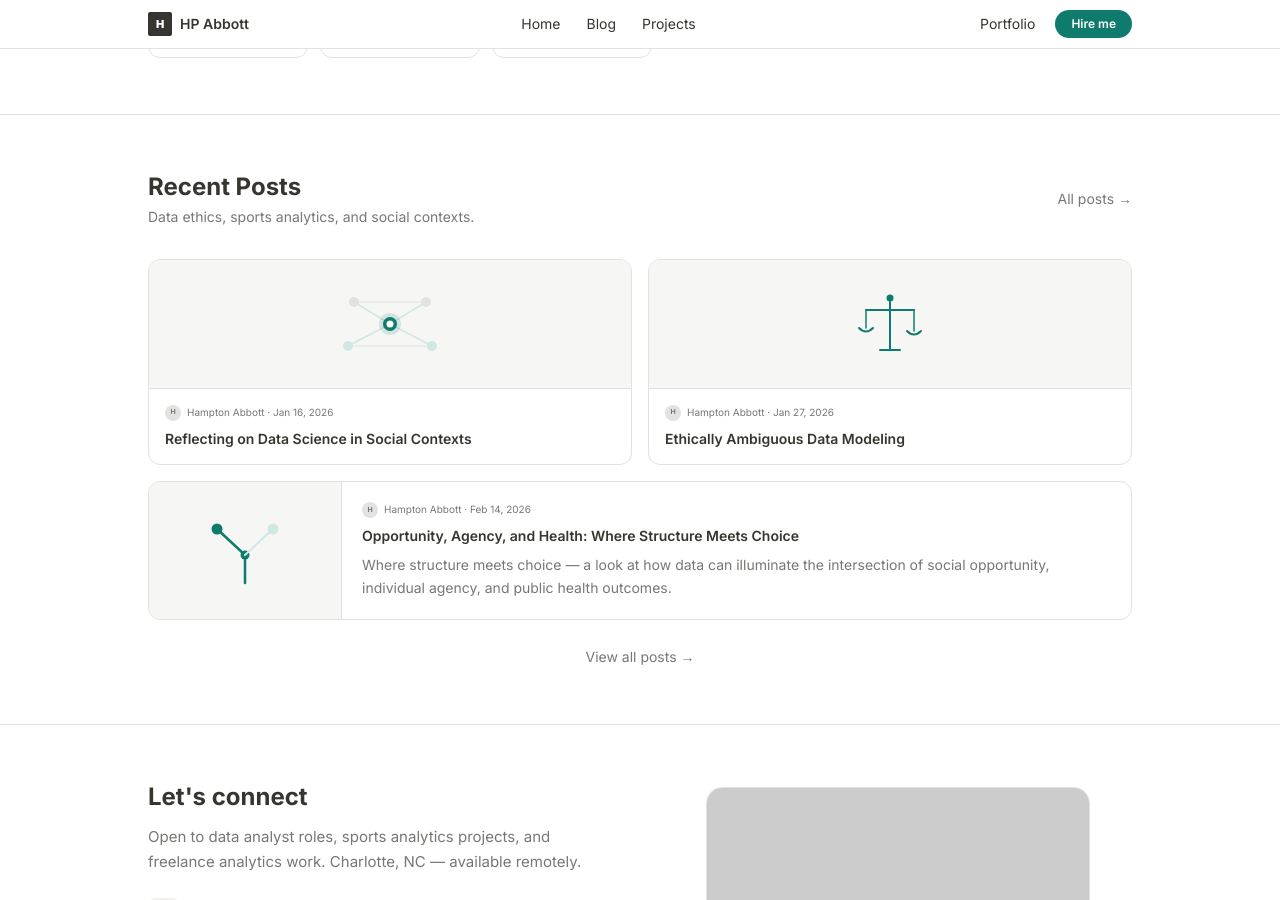
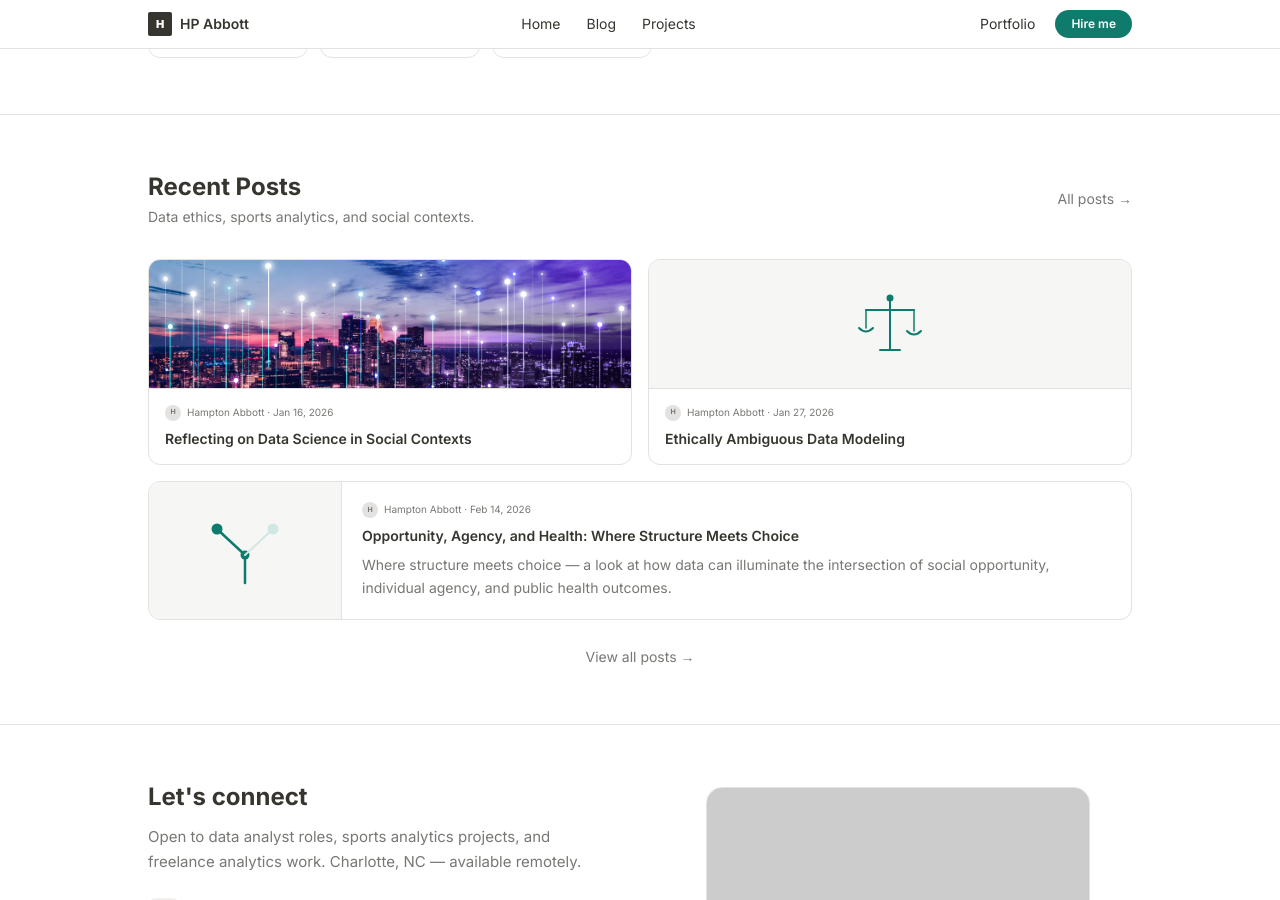
Before and after one commit to HPAuncc/HPAuncc.github.io, a Jekyll site: the page built from index.html, in a window 1280 px wide and 900 px high, scrolled down 1204 px. Built offline with Jekyll 4.4.1, drawn with Linux system fonts in a browser that asks for light colours; nearby versions of some CDN libraries.

Commit message:
Add city skyline thumbnail to Blog 1 card

```diff
--- a/index.html
+++ b/index.html
@@ -280,25 +280,8 @@ layout: null
 
       <!-- Blog 1 -->
       <a href="/2026/01/16/reflecting-on-data-science.html" class="block bg-white border border-[#e3e2e0] rounded-xl overflow-hidden ch">
-        <div class="bg-[#f6f6f5] h-32 flex items-center justify-center">
-          <svg width="108" height="72" viewBox="0 0 108 72" fill="none" xmlns="http://www.w3.org/2000/svg">
-            <!-- Connection lines -->
-            <line x1="54" y1="36" x2="18" y2="14" stroke="#d0e8e4" stroke-width="1.5"/>
-            <line x1="54" y1="36" x2="90" y2="14" stroke="#d0e8e4" stroke-width="1.5"/>
-            <line x1="54" y1="36" x2="12" y2="58" stroke="#d0e8e4" stroke-width="1.5"/>
-            <line x1="54" y1="36" x2="96" y2="58" stroke="#d0e8e4" stroke-width="1.5"/>
-            <line x1="18" y1="14" x2="90" y2="14" stroke="#e3e2e0" stroke-width="1"/>
-            <line x1="12" y1="58" x2="96" y2="58" stroke="#e3e2e0" stroke-width="1"/>
-            <!-- Outer nodes -->
-            <circle cx="18" cy="14" r="5" fill="#e3e2e0"/>
-            <circle cx="90" cy="14" r="5" fill="#e3e2e0"/>
-            <circle cx="12" cy="58" r="5" fill="#d0e8e4"/>
-            <circle cx="96" cy="58" r="5" fill="#d0e8e4"/>
-            <!-- Center hub -->
-            <circle cx="54" cy="36" r="11" fill="#0f7b6c" opacity="0.15"/>
-            <circle cx="54" cy="36" r="7" fill="#0f7b6c"/>
-            <circle cx="54" cy="36" r="3.5" fill="white"/>
-          </svg>
+        <div class="h-32 overflow-hidden">
+          <img src="assets/images/blog-1/thumbnail.jpg" alt="Data Science in Society thumbnail" class="w-full h-full object-cover object-center">
         </div>
         <div class="p-4 border-t border-[#e3e2e0]">
           <div class="flex items-center gap-1.5 mb-2">
```
Also changed, not shown: assets/images/blog-1/thumbnail.jpg (added).
